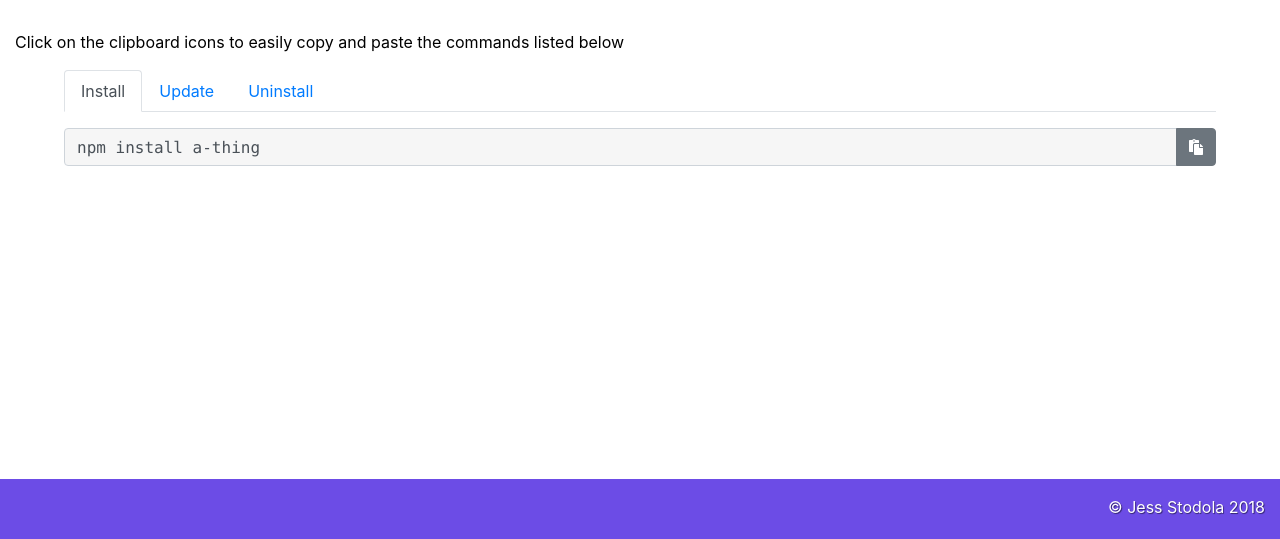
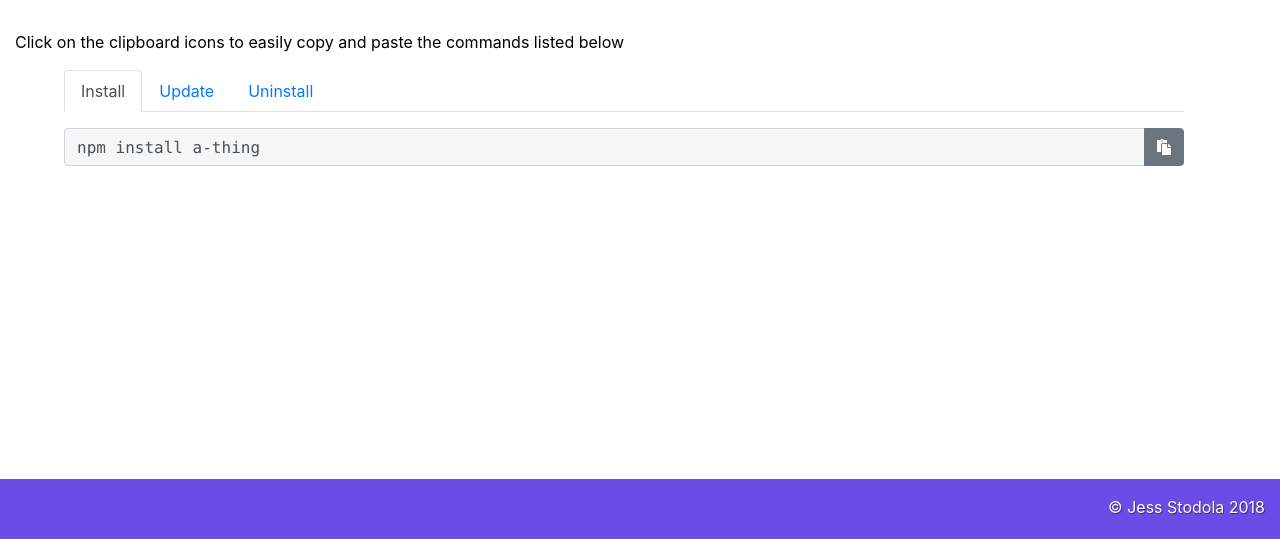
Before and after one commit to jtstodola/CopyPasta, a website: page src/index.html in a window 1280 px wide. Shown: the part 261-800 px from the top of the page. Drawn offline with nearby package versions, Linux system fonts and the light colour scheme.

Commit message:
increase margin and remove css min file

```diff
--- a/src/assets/css/custom-min.css
+++ /dev/null
@@ -1 +0,0 @@
-body{font-family:Verdana,Arial,Helvetica,sans-serif}nav{background-color:rgba(27,32,38,.9)}nav a{color:rgba(255,255,255,.8)}div.main{height:200em}div.welcome{background:url(../images/abstract-art-background-1020317.jpg);border-radius:0}div.welcome h1{color:rgba(0,0,0,.8);font-weight:500;text-align:center;text-shadow:2px 2px 2px rgba(63,49,115,.5)}.instructions p{color:rgba(0,0,0,1)}.about{height:50em}.contact{margin-left:2em}.contact td{padding:.1em .3em}.contact td:first-child{text-align:right}label{width:5em;margin-right:.5em;color:rgba(145,50,87,1);font-family:Verdana,Arial,Helvetica,sans-serif;text-align:left}input{width:18em;height:3em;padding-left:.3em;font-family:Lucida Console,Courier,monospace;font-size:.75em}.btn{position:relative;right:2.2em;padding:0 .2em}footer{margin:0 2em;padding:1em;height:60px;position:fixed;bottom:0;background-color:rgba(108,76,230,1);text-align:right;color:rgba(255,255,255,1);text-shadow:.05em .05em .05em rgba(0,0,0,.5)}
--- a/src/assets/css/custom.css
+++ b/src/assets/css/custom.css
@@ -51,7 +51,7 @@ div.input-group {
 }
 
 .tab-content, .nav-tabs {
-  margin: 0 4em;
+  margin: 0 6em 0 4em;
 }
 
 input.form-control {
```
